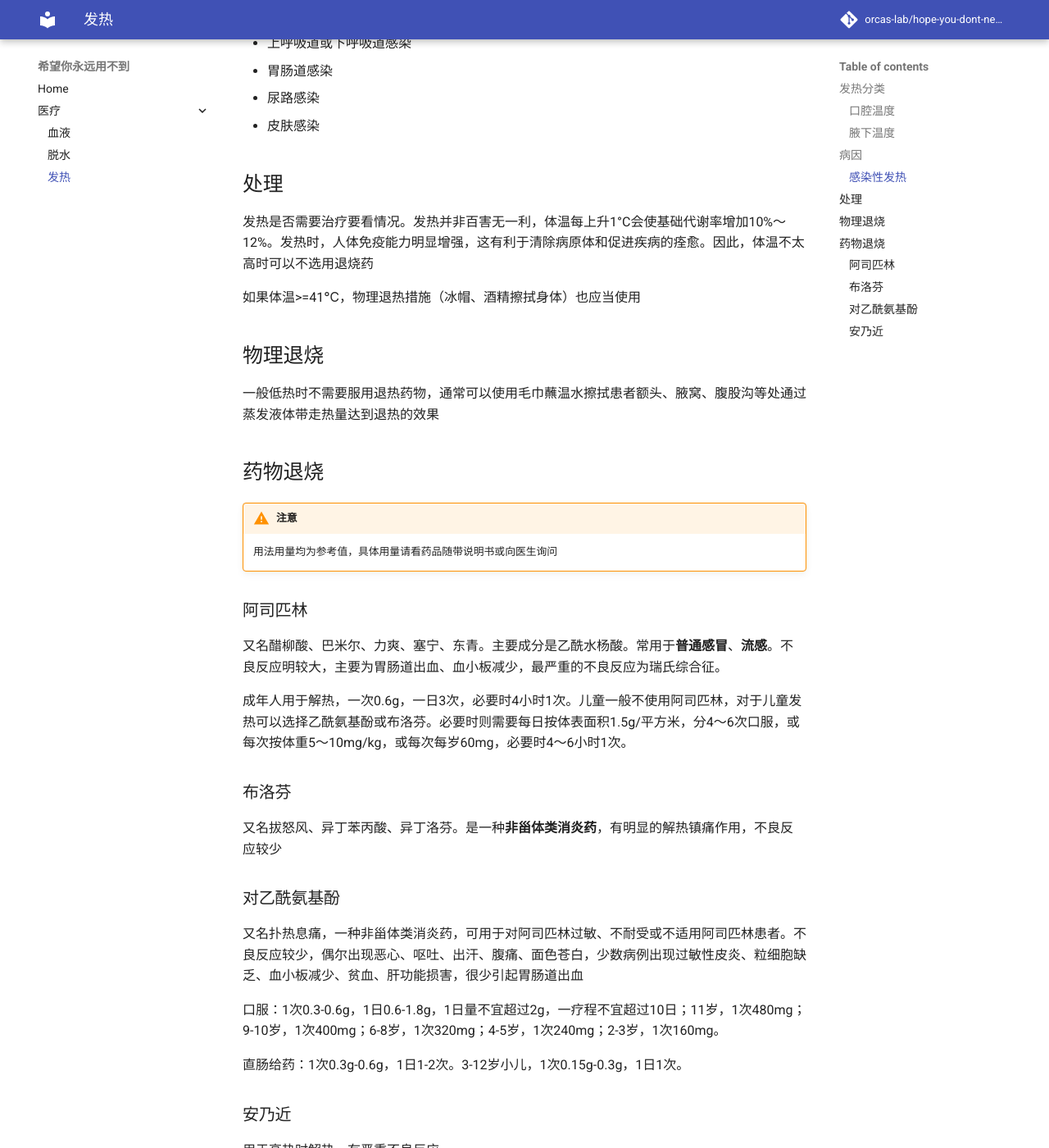
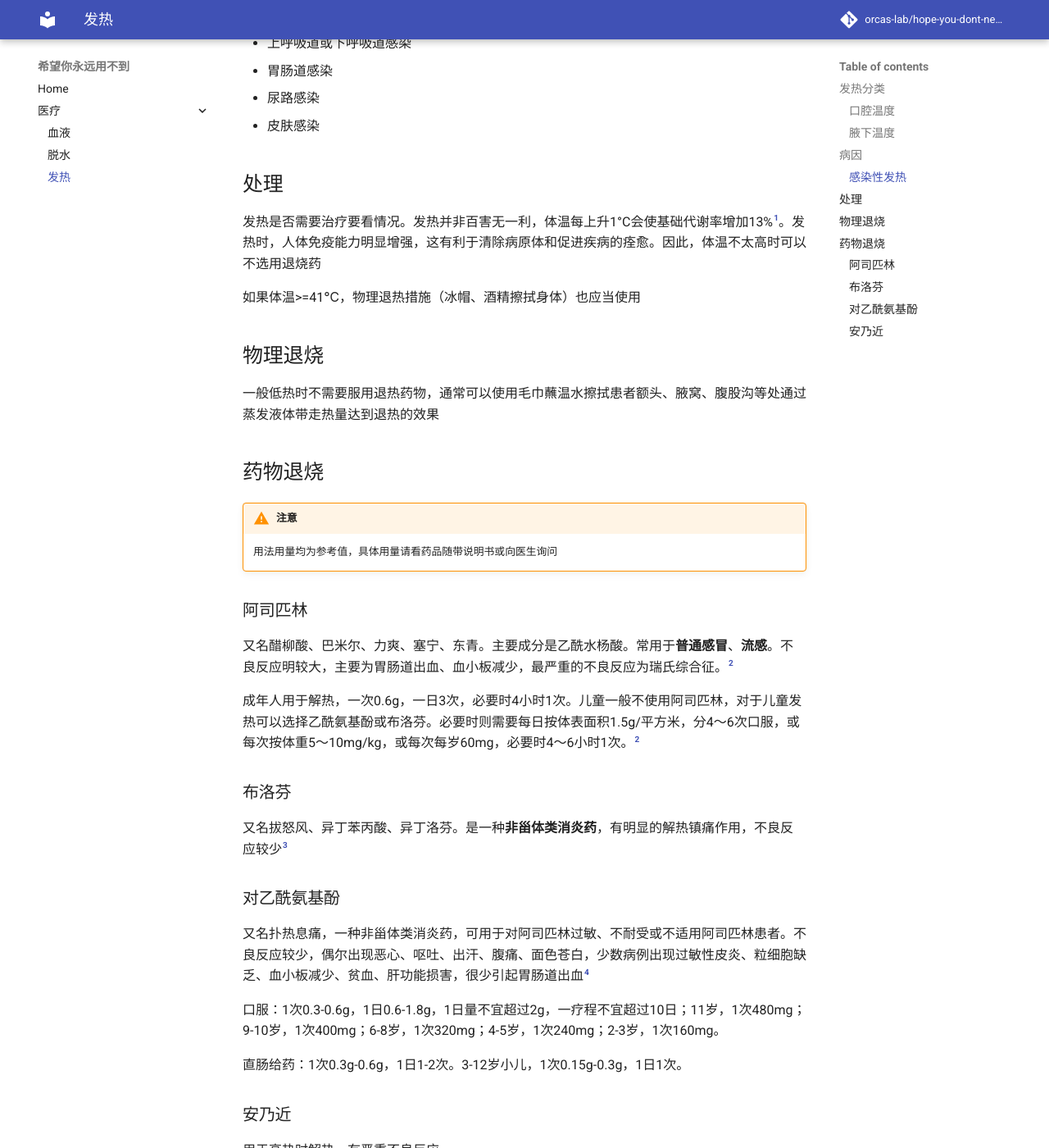
Before and after one commit to orcas-lab/hope-you-never-need-it, an MkDocs documentation site: the page built from docs/医疗/heating.zh.md, in a window 1280 px wide and 1400 px high, scrolled down 1112 px. Shown: the whole window at 82% size. Built offline with MkDocs 1.6.1 and Material for MkDocs 9.7.7, drawn with Linux system fonts in a browser that asks for light colours; comment, search, counter and statistics services are not loaded; some of the changed text lies outside the part shown.

Commit message:
doc: add references

```diff
--- a/docs/医疗/heating.zh.md
+++ b/docs/医疗/heating.zh.md
@@ -45,7 +45,7 @@ comments: true
 
 ## 处理
 
-发热是否需要治疗要看情况。发热并非百害无一利，体温每上升1°C会使基础代谢率增加10%～12%。发热时，人体免疫能力明显增强，这有利于清除病原体和促进疾病的痊愈。因此，体温不太高时可以不选用退烧药
+发热是否需要治疗要看情况。发热并非百害无一利，体温每上升1°C会使基础代谢率增加13%[^1]。发热时，人体免疫能力明显增强，这有利于清除病原体和促进疾病的痊愈。因此，体温不太高时可以不选用退烧药
 
 如果体温>=41℃，物理退热措施（冰帽、酒精擦拭身体）也应当使用
 
@@ -60,17 +60,17 @@ comments: true
 
 ### 阿司匹林
 
-又名醋柳酸、巴米尔、力爽、塞宁、东青。主要成分是乙酰水杨酸。常用于**普通感冒**、**流感**。不良反应明较大，主要为胃肠道出血、血小板减少，最严重的不良反应为瑞氏综合征。
+又名醋柳酸、巴米尔、力爽、塞宁、东青。主要成分是乙酰水杨酸。常用于**普通感冒**、**流感**。不良反应明较大，主要为胃肠道出血、血小板减少，最严重的不良反应为瑞氏综合征。[^2]
 
-成年人用于解热，一次0.6g，一日3次，必要时4小时1次。儿童一般不使用阿司匹林，对于儿童发热可以选择乙酰氨基酚或布洛芬。必要时则需要每日按体表面积1.5g/平方米，分4～6次口服，或每次按体重5～10mg/kg，或每次每岁60mg，必要时4～6小时1次。
+成年人用于解热，一次0.6g，一日3次，必要时4小时1次。儿童一般不使用阿司匹林，对于儿童发热可以选择乙酰氨基酚或布洛芬。必要时则需要每日按体表面积1.5g/平方米，分4～6次口服，或每次按体重5～10mg/kg，或每次每岁60mg，必要时4～6小时1次。[^2]
 
 ### 布洛芬
 
-又名拔怒风、异丁苯丙酸、异丁洛芬。是一种**非甾体类消炎药**，有明显的解热镇痛作用，不良反应较少
+又名拔怒风、异丁苯丙酸、异丁洛芬。是一种**非甾体类消炎药**，有明显的解热镇痛作用，不良反应较少[^3]
 
 ### 对乙酰氨基酚
 
-又名扑热息痛，一种非甾体类消炎药，可用于对阿司匹林过敏、不耐受或不适用阿司匹林患者。不良反应较少，偶尔出现恶心、呕吐、出汗、腹痛、面色苍白，少数病例出现过敏性皮炎、粒细胞缺乏、血小板减少、贫血、肝功能损害，很少引起胃肠道出血
+又名扑热息痛，一种非甾体类消炎药，可用于对阿司匹林过敏、不耐受或不适用阿司匹林患者。不良反应较少，偶尔出现恶心、呕吐、出汗、腹痛、面色苍白，少数病例出现过敏性皮炎、粒细胞缺乏、血小板减少、贫血、肝功能损害，很少引起胃肠道出血[^4]
 
 口服：1次0.3-0.6g，1日0.6-1.8g，1日量不宜超过2g，一疗程不宜超过10日；11岁，1次480mg；9-10岁，1次400mg；6-8岁，1次320mg；4-5岁，1次240mg；2-3岁，1次160mg。
 
@@ -79,3 +79,9 @@ comments: true
 ### 安乃近
 
 用于高热时解热，有严重不良反应
+
+[^1]: [https://yaoli.henu.edu.cn/info/1120/1269.htm#hi-167732](https://yaoli.henu.edu.cn/info/1120/1269.htm#hi-167732)
+[^2]:[阿司匹林](https://www.yixue.com/%E9%98%BF%E5%8F%B8%E5%8C%B9%E6%9E%97)
+[^3]: [布洛芬](https://www.yixue.com/%E5%B8%83%E6%B4%9B%E8%8A%AC)
+[^4]: [对乙酰氨基酚](https://www.yixue.com/%E5%AF%B9%E4%B9%99%E9%85%B0%E6%B0%A8%E5%9F%BA%E9%85%9A)
+[^5]: [安乃近](https://www.nmpa.gov.cn/yaopin/ypggtg/20200317171401212.html)
```
Also changed, not shown: docs/医疗/bool.zh.md (+18 -5 lines).
